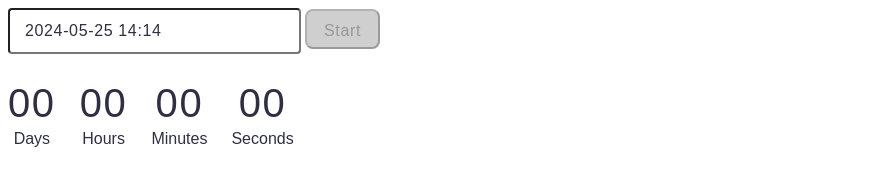
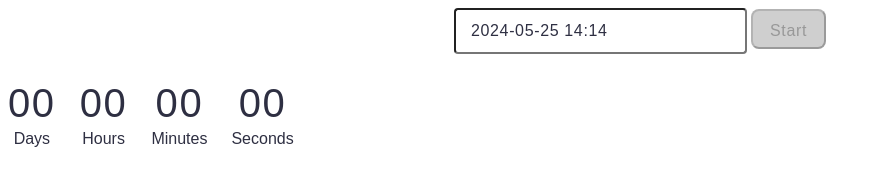
Before and after one commit to TatiYas/goit-js-hw-10, a website built with Vite: page src/1-timer.html in a window 1280 px wide. Shown: the whole page, without its empty margins (0-881 px from the left). Built offline with nearby package versions, Linux system fonts and the light colour scheme.

Commit message:
Update_12

```diff
--- a/src/1-timer.html
+++ b/src/1-timer.html
@@ -8,10 +8,12 @@
   </head>
   <body>
     <div class="container">
+      <div class="timecontainer">
     <input type="text" id="datetime-picker" />
     <button type="button" data-start>Start</button>
 
     <div class="timer">
+
       <div class="field">
         <span class="value" data-days>00</span>
         <span class="label">Days</span>
@@ -30,6 +32,7 @@
       </div>
     </div>
   </div>
+  </div>
     <script src="./js/1-timer.js" type="module"></script>
   </body>
 </html>
--- a/src/css/1-timer.css
+++ b/src/css/1-timer.css
@@ -1,10 +1,13 @@
 
 
 .container {
-  {
+    margin-bottom: 20px;
     text-align: center;
   }
-}
+
+  .timecontainer {
+    text-align: center;
+  }
 
 
 .label {
```
Also changed, not shown: 1 other file.
